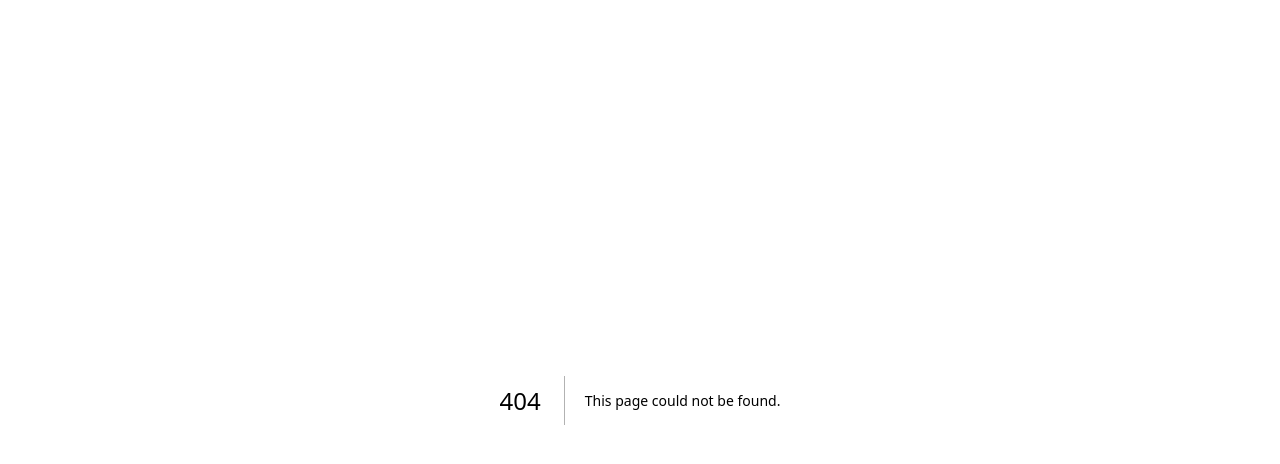
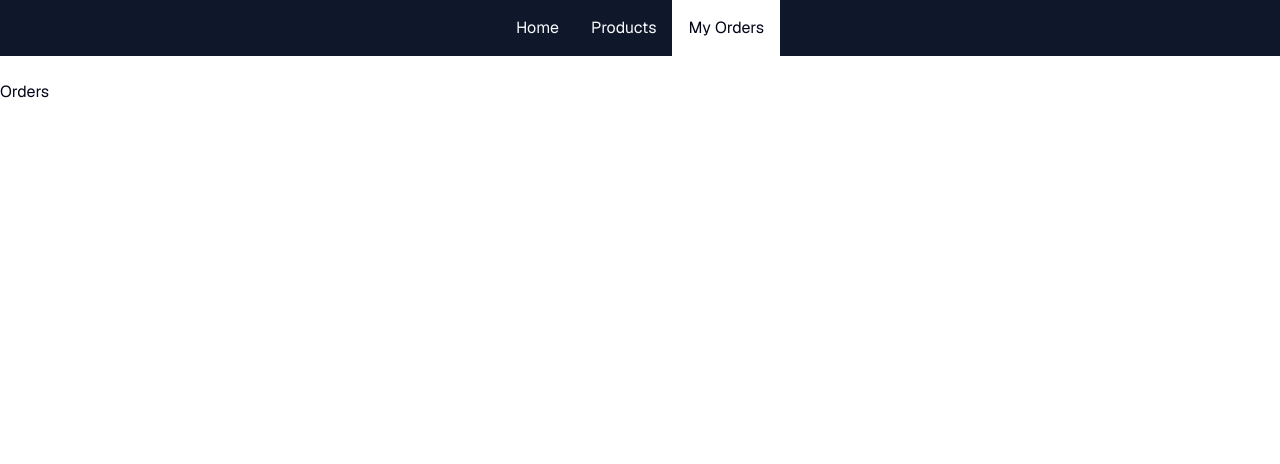
Before and after one commit to Fethulmubin/E-commerce, a Next.js app: page /orders in a window 1280 px wide. Before the commit this address had no page. Shown: the top 464 px of the page. Built offline with nearby package versions, Linux system fonts and the light colour scheme.

Commit message:
order initiated

```diff
--- /dev/null
+++ b/src/app/(custormer)/orders/page.tsx
@@ -0,0 +1,9 @@
+import React from 'react'
+
+const Orders = () => {
+  return (
+    <div>Orders</div>
+  )
+}
+
+export default Orders
```
